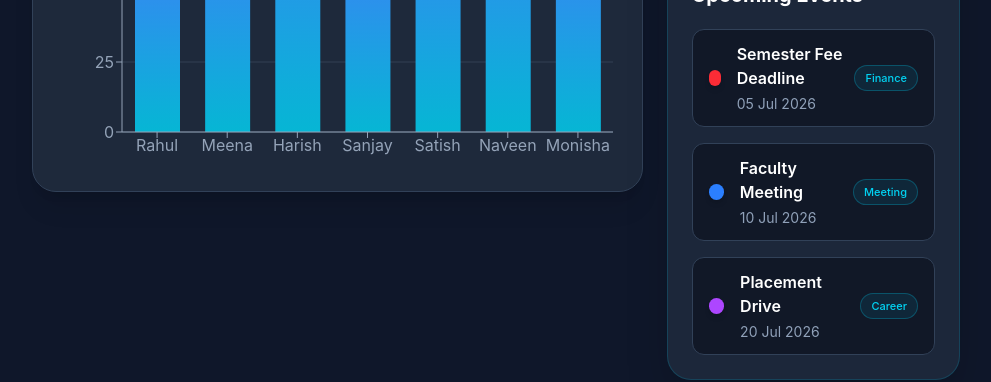
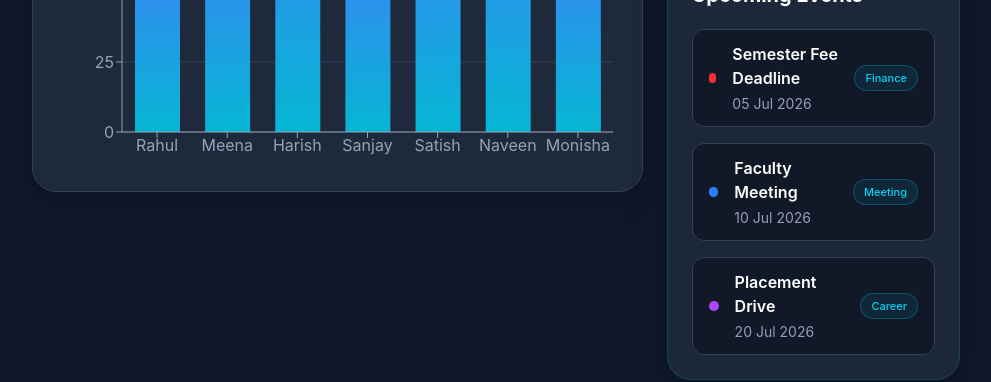
Before and after one commit to joshiyajaya-bit/System-Management, a React (Vite) app: page / in a window 1280 px wide. Shown: the part 1744-2126 px from the top of the page, without its empty margins (288-1279 px from the left). Built offline with nearby package versions, Linux system fonts and the light colour scheme; data requests are answered from the project's data file; sample sign-in values are in the browser's storage.

Commit message:
dot size

```diff
--- a/src/components/calendar.jsx
+++ b/src/components/calendar.jsx
@@ -119,8 +119,8 @@ export default function CalendarCard() {
 
               <div className="flex items-center gap-4 flex-1">
 
-                <div
-  className={`w-4 h-4 rounded-full ${event.color} shadow-md`}
+<div
+  className={`w-2.5 h-2.5 rounded-full ${event.color}`}
 />
 
                 <div>
```
